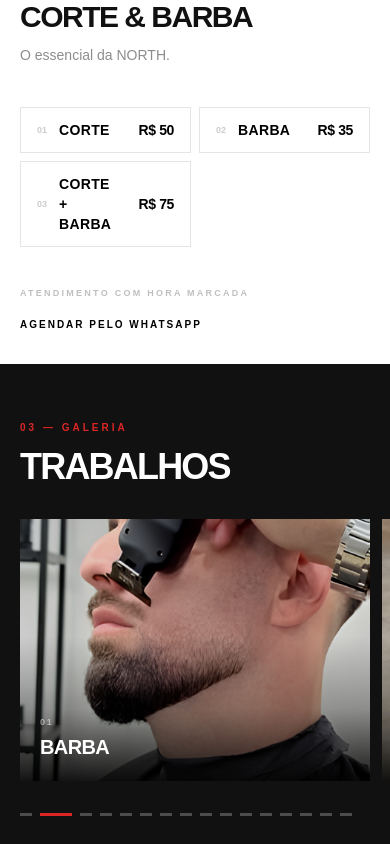
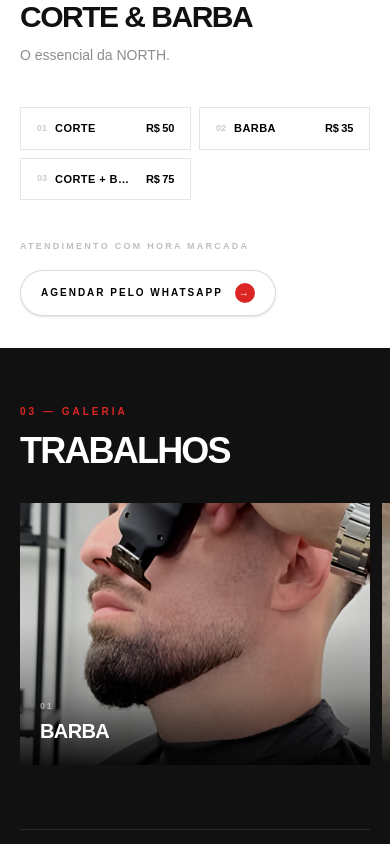
Before and after one commit to glendexdesingner-cod/north-barber-teste, a Next.js app: page / in a window 390 px wide. Shown: the part 1740-2584 px from the top of the page. Built offline with nearby package versions, Linux system fonts and the light colour scheme.

Commit message:
Ajusta serviços e galeria

```diff
--- a/app/page.tsx
+++ b/app/page.tsx
@@ -702,10 +702,10 @@ const previousGallery = () => {
                 }`}
               >
 
-                <div className="flex items-center gap-3">
+               <div className="flex min-w-0 items-center gap-2">
 
   <span
-                    className={`text-[9px] font-bold ${
+    className={`shrink-0 text-[9px] font-bold ${
       isSelected
         ? "text-white/60"
         : "text-black/20"
@@ -714,14 +714,14 @@ const previousGallery = () => {
     {String(index + 1).padStart(2, "0")}
   </span>
 
-                  <span className="text-sm font-bold uppercase tracking-wide">
+  <span className="min-w-0 truncate text-[11px] font-bold uppercase tracking-[0.04em] sm:text-sm sm:tracking-wide">
     {service.name}
   </span>
 
 </div>
 
 <span
-                  className={`shrink-0 text-sm font-black tracking-tight ${
+  className={`shrink-0 whitespace-nowrap text-[11px] font-black tracking-tight sm:text-sm ${
     isSelected
       ? "text-white"
       : "text-black"
@@ -752,16 +752,16 @@ const previousGallery = () => {
     href={bookingUrl}
     target="_blank"
     rel="noopener noreferrer"
-        className="group inline-flex items-center gap-3 text-[10px] font-bold uppercase tracking-[0.2em] text-black"
-      >
-        Agendar pelo WhatsApp
-
-        <span className="text-[#dc2626] transition-transform duration-300 group-hover:translate-x-1">
-        </span>
-      </a>
-
-    </div>
-
+    className="group inline-flex w-fit items-center gap-3 rounded-full border border-black/15 bg-white/70 px-5 py-3 text-[10px] font-bold uppercase tracking-[0.2em] text-black shadow-sm transition-all duration-300 hover:border-[#dc2626] hover:bg-black hover:text-white hover:shadow-md"
+  >
+    <span>Agendar pelo WhatsApp</span>
+
+    <span className="flex h-5 w-5 items-center justify-center rounded-full bg-[#dc2626] text-white transition-transform duration-300 group-hover:translate-x-1">
+      →
+    </span>
+  </a>
+
+</div>
   </div>
 
 </section>
@@ -929,7 +929,7 @@ const previousGallery = () => {
     <div className="mt-6 flex items-center justify-between gap-4">
 
       {/* INDICADORES */}
-      <div className="flex min-w-0 flex-1 items-center gap-2 overflow-x-auto scrollbar-hide">
+      <div className="hidden min-w-0 flex-1 items-center gap-2 overflow-x-auto scrollbar-hide md:flex">
 
         {gallery.map((item, index) => (
 
```
Lines whose indentation alone changed are shown as unchanged.
